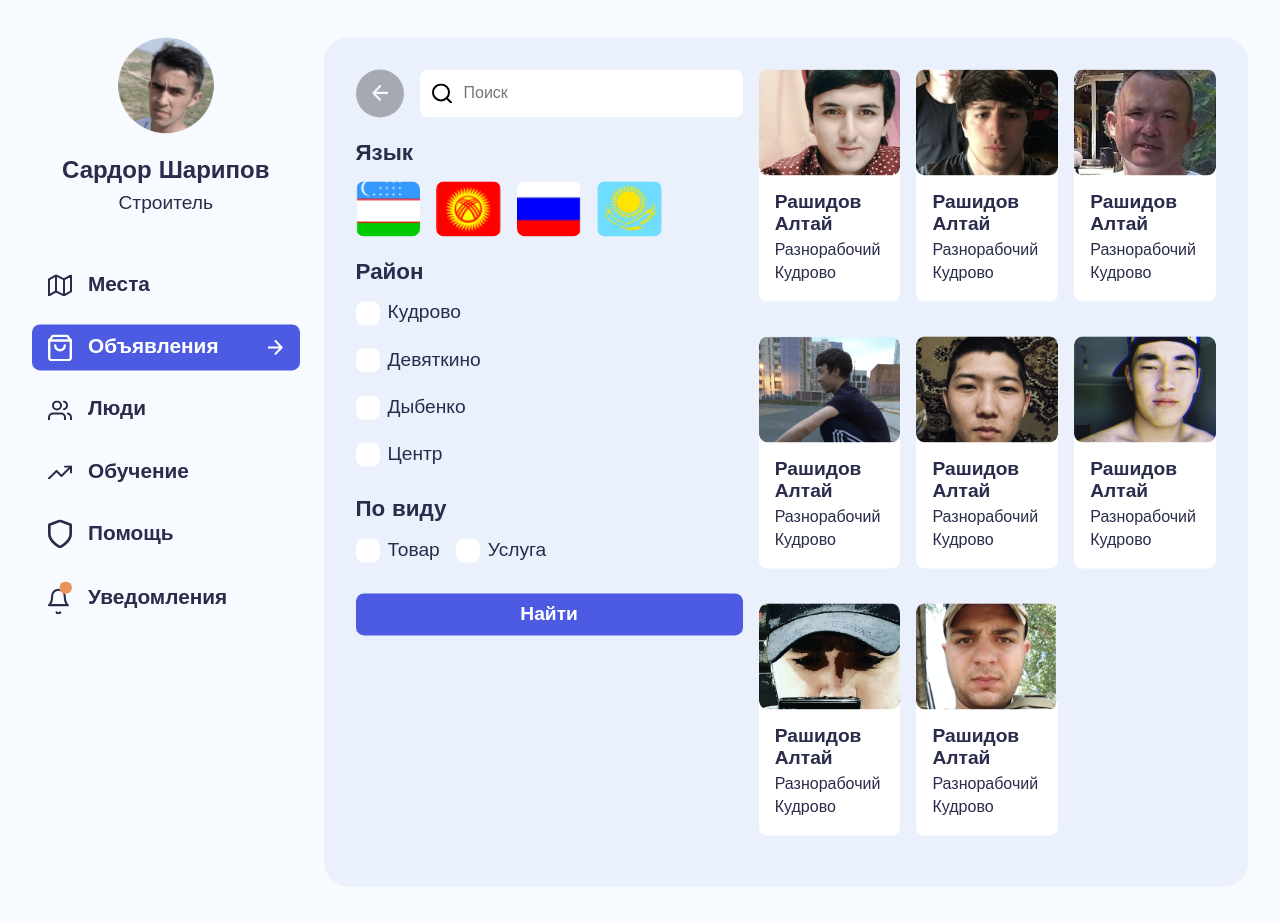
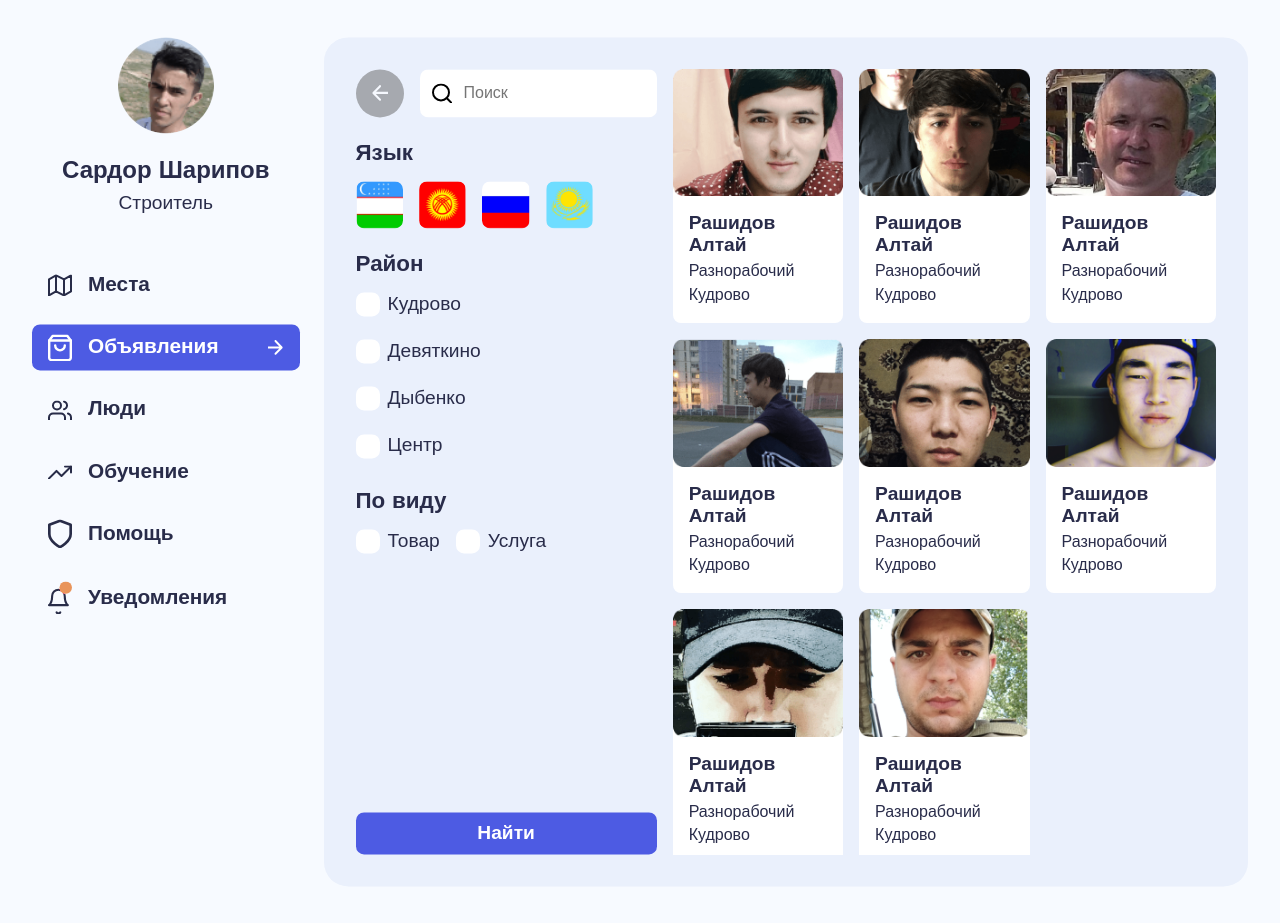
Before and after one commit to PPnP/LaborHack, a Python web app: template app/templates/desk.html in a window 1280 px wide. Run offline with Jinja, Linux system fonts and the light colour scheme; the template is opened without the code that fills it, so the values that code supplies are empty; some libraries are stand-ins or nearby versions.

Commit message:
to make search button stick to the bottom

```diff
--- a/app/static/styles/main.css
+++ b/app/static/styles/main.css
@@ -534,6 +534,10 @@ textarea {
 
 /* People */
 
+.content_search {
+    grid-template-columns: 35% auto;
+}
+
 .search__content {
     -ms-grid-columns: 35% auto;
     grid-template-columns: 35% auto;
--- a/app/templates/desk.html
+++ b/app/templates/desk.html
@@ -23,11 +23,11 @@
                 {% include "blocks/selection/language_selection.html" %}
                 {% include "blocks/selection/district_selection.html" %}
                 {% include "blocks/selection/service_selection.html" %}
+            </div>
 
-                <button class="button button_fw" id="find_button">
-                    Найти
-                </button>
-            </div>
+            <button class="button button_fw" id="find_button">
+                Найти
+            </button>
         </div>
 
         <div class="search-results">
```
Also changed, not shown: app/templates/search.html (+4 -4 lines).
